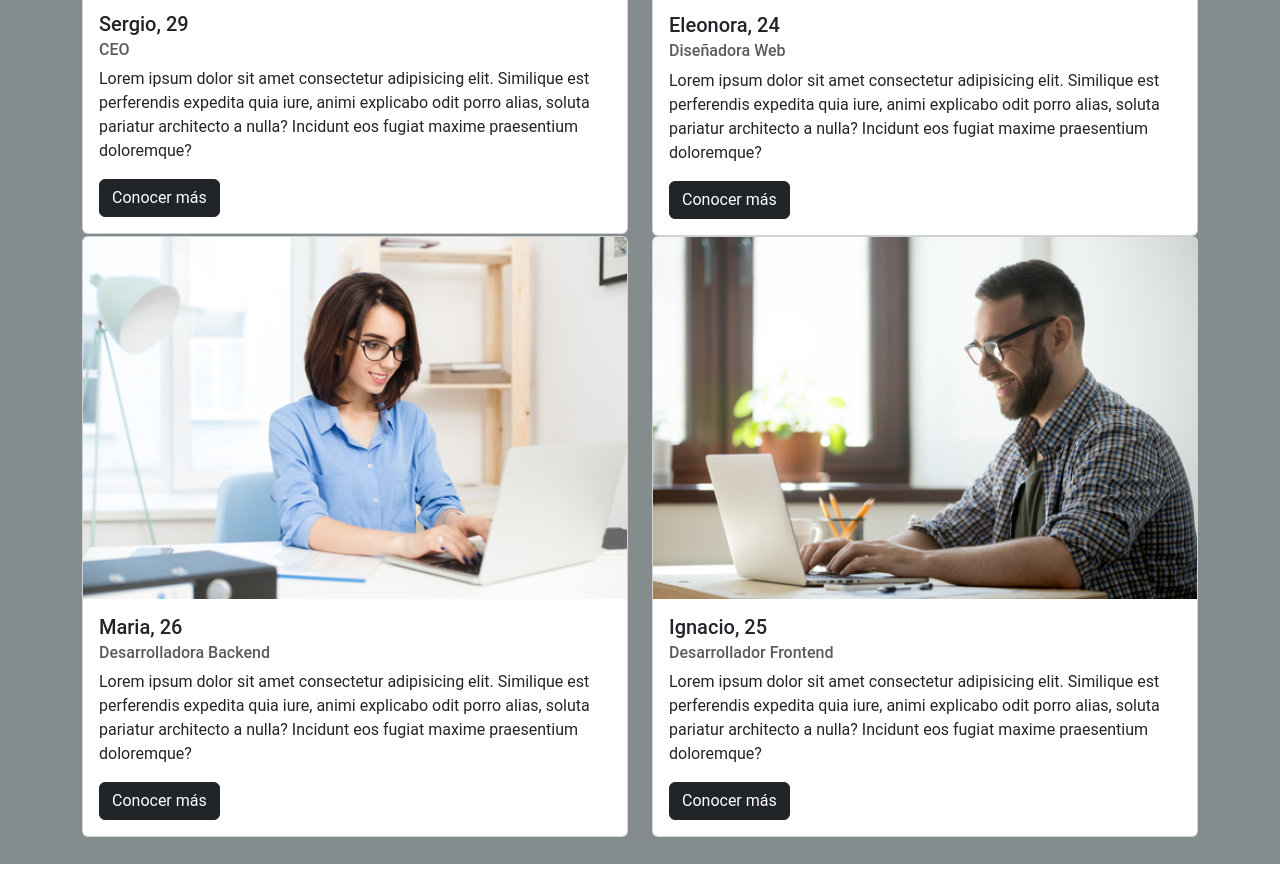
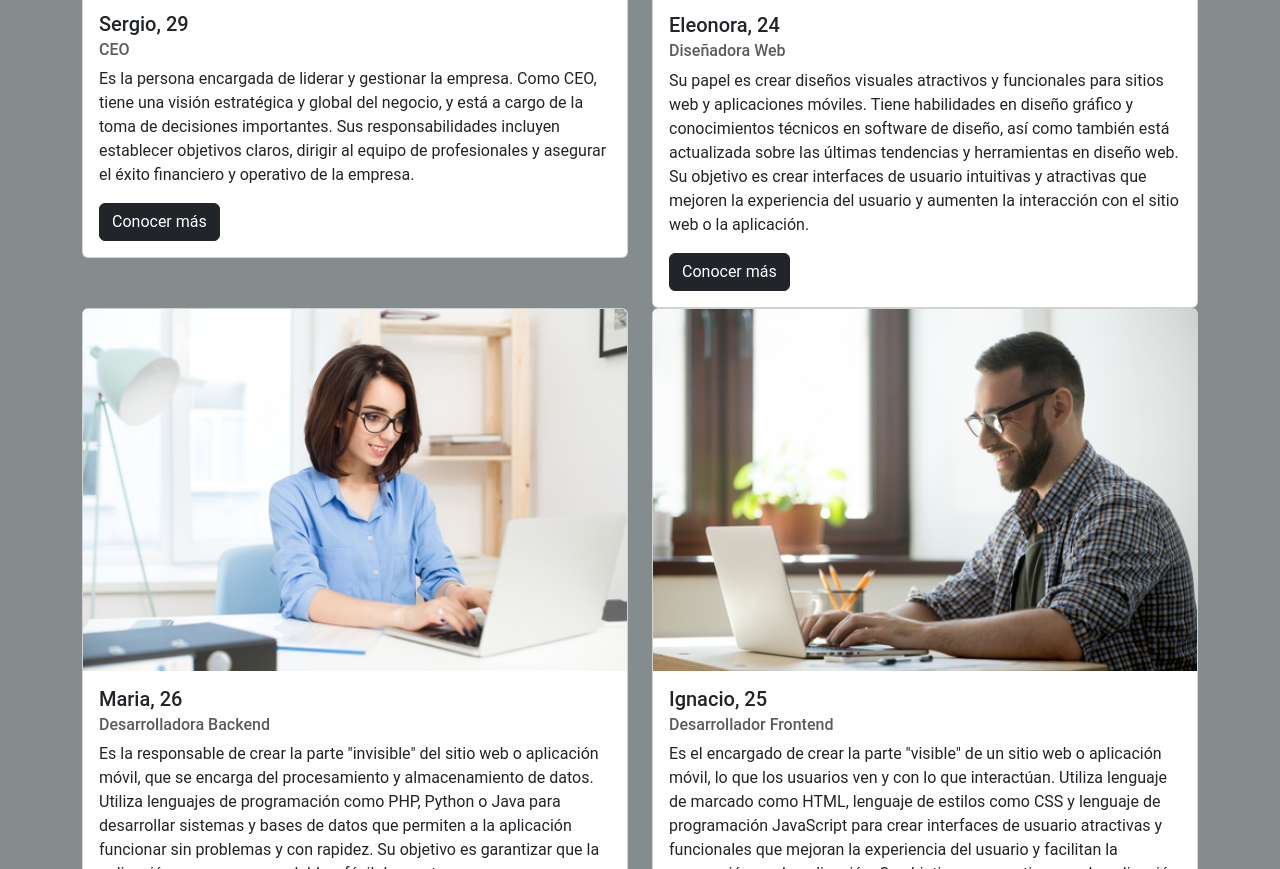
Before and after one commit to mbillalobos/PreEntrega2-Billalobos, a plain HTML site: page pages/equipo.html in a window 1280 px wide. Shown: the part 453-1322 px from the top of the page. Drawn offline with nearby package versions, Linux system fonts and the light colour scheme.

Commit message:
Cambios para la tercer entrega

```diff
--- a/pages/equipo.html
+++ b/pages/equipo.html
@@ -59,9 +59,11 @@
                     <div class="card-body">
                         <h2 class="card-title h5">Sergio, 29</h2>
                         <h3 class="card-subtitle mb-2 text-muted h6">CEO</h3>
-                        <p class="card-text">Lorem ipsum dolor sit amet consectetur adipisicing elit. Similique est
-                            perferendis expedita quia iure, animi explicabo odit porro alias, soluta pariatur architecto
-                            a nulla? Incidunt eos fugiat maxime praesentium doloremque?</p>
+                        <p class="card-text">Es la persona encargada de liderar y
+                            gestionar la empresa. Como CEO, tiene una visión estratégica y global del negocio, y
+                            está a cargo de la toma de decisiones importantes. Sus responsabilidades incluyen
+                            establecer objetivos claros, dirigir al equipo de profesionales y asegurar el éxito
+                            financiero y operativo de la empresa.</p>
                         <a href="https://www.linkedin.com" class="btn btn-dark" target="_blank">Conocer más</a>
                     </div>
                 </div>
@@ -73,9 +75,13 @@
                     <div class="card-body">
                         <h2 class="card-title h5">Eleonora, 24</h2>
                         <h3 class="card-subtitle mb-2 text-muted h6">Diseñadora Web</h3>
-                        <p class="card-text">Lorem ipsum dolor sit amet consectetur adipisicing elit. Similique est
-                            perferendis expedita quia iure, animi explicabo odit porro alias, soluta pariatur architecto
-                            a nulla? Incidunt eos fugiat maxime praesentium doloremque?</p>
+                        <p class="card-text">Su papel es crear diseños visuales atractivos y
+                            funcionales para sitios web y aplicaciones móviles. Tiene habilidades en diseño
+                            gráfico y conocimientos técnicos en software de diseño, así como también está actualizada
+                            sobre las
+                            últimas tendencias y herramientas en diseño web. Su objetivo es crear interfaces de
+                            usuario intuitivas y atractivas que mejoren la experiencia del usuario y aumenten la
+                            interacción con el sitio web o la aplicación.</p>
                         <a href="https://www.linkedin.com" class="btn btn-dark" target="_blank">Conocer más</a>
                     </div>
                 </div>
@@ -87,9 +93,11 @@
                     <div class="card-body">
                         <h2 class="card-title h5">Maria, 26</h2>
                         <h3 class="card-subtitle mb-2 text-muted h6">Desarrolladora Backend</h3>
-                        <p class="card-text">Lorem ipsum dolor sit amet consectetur adipisicing elit. Similique est
-                            perferendis expedita quia iure, animi explicabo odit porro alias, soluta pariatur architecto
-                            a nulla? Incidunt eos fugiat maxime praesentium doloremque?</p>
+                        <p class="card-text">Es la responsable de crear la parte "invisible" del
+                            sitio web o aplicación móvil, que se encarga del procesamiento y almacenamiento de datos.
+                            Utiliza lenguajes de programación como PHP, Python o Java para desarrollar sistemas y
+                            bases de datos que permiten a la aplicación funcionar sin problemas y con rapidez. Su
+                            objetivo es garantizar que la aplicación sea segura, escalable y fácil de mantener.</p>
                         <a href="https://www.linkedin.com" class="btn btn-dark" target="_blank">Conocer más</a>
                     </div>
                 </div>
@@ -101,9 +109,13 @@
                     <div class="card-body">
                         <h2 class="card-title h5">Ignacio, 25</h2>
                         <h3 class="card-subtitle mb-2 text-muted h6">Desarrollador Frontend</h3>
-                        <p class="card-text">Lorem ipsum dolor sit amet consectetur adipisicing elit. Similique est
-                            perferendis expedita quia iure, animi explicabo odit porro alias, soluta pariatur architecto
-                            a nulla? Incidunt eos fugiat maxime praesentium doloremque?</p>
+                        <p class="card-text">Es el encargado de crear la parte "visible"
+                            de un sitio web o aplicación móvil, lo que los usuarios ven y con lo que interactúan.
+                            Utiliza lenguaje de marcado como HTML, lenguaje de estilos como CSS y lenguaje de
+                            programación JavaScript para crear interfaces de
+                            usuario atractivas y funcionales que mejoran la experiencia del usuario y facilitan la
+                            navegación por la aplicación. Su objetivo es garantizar que la aplicación tenga un diseño
+                            atractivo y sea fácil de usar.</p>
                         <a href="https://www.linkedin.com" class="btn btn-dark" target="_blank">Conocer más</a>
                     </div>
                 </div>
@@ -135,7 +147,7 @@
                 </a>
             </div>
         </section>
-        <div class="text-center p-2" ;">© 2023 Copyright:
+        <div class="text-center p-2">© 2023 Copyright:
             <a class="text-reset fw-bold" href="https://www.linkedin.com/in/manuel-ignacio-billalobos/"
                 target="_blank">Ignacio Billalobos</a>
         </div>
```
Also changed, not shown: index.html (+1 -1 lines), pages/contacto.html (+1 -1 lines), pages/proyectos.html (+1 -1 lines), pages/servicios.html (+1 -1 lines).
